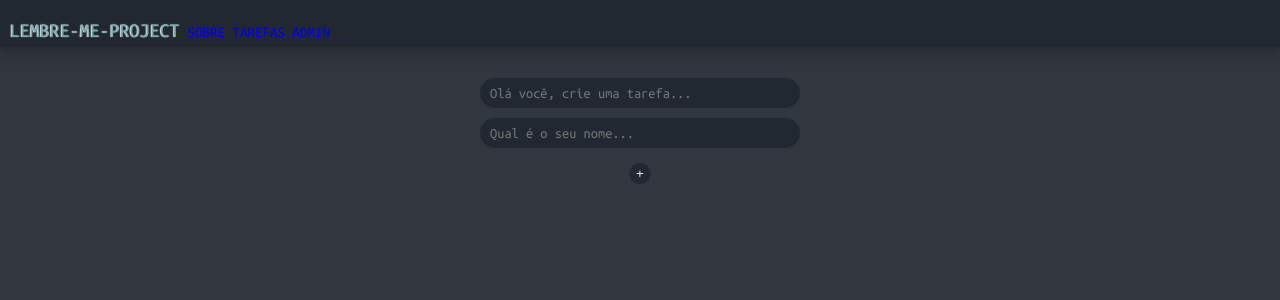
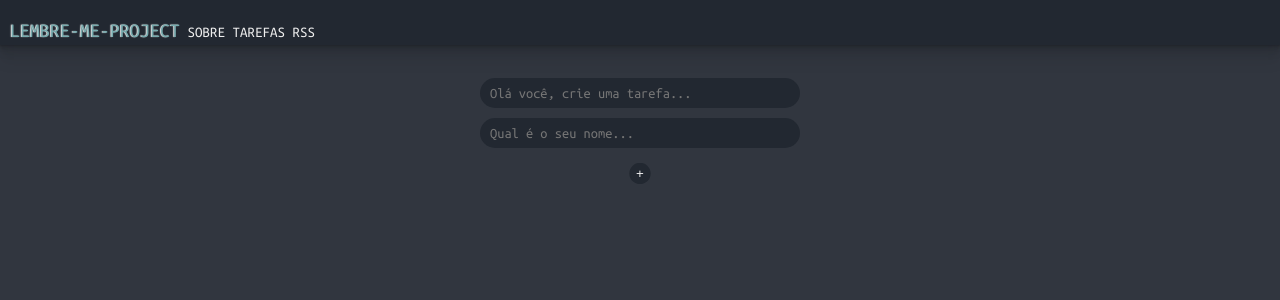
Before and after one commit to paullomarttins/lembre-me, a Flask app: page / in a window 1280 px wide. Shown: the top 300 px of the page. Run offline with Flask 3, Linux system fonts and the light colour scheme; some web fonts are replaced.

Commit message:
Redirecinar index

```diff
--- a/templates/header.html
+++ b/templates/header.html
@@ -4,10 +4,10 @@
 
 <nav>
     <div class="nav" id="nav-header">
-        <a href="{{ url_for('home') }}" class="nav-link">Lembre-me-Project</a>
-        <a href="#">Sobre</a>
-        <a href="/tasks/closed">Tarefas</a>
-        <a href="#">Admin</a>
+        <a href="{{ url_for('index') }}" class="nav-link" title="Home">Lembre-me-Project</a>
+        <a href="#" class="menu-nav" title="Sobre">Sobre</a>
+        <a href="{{ url_for('closed') }}" class="menu-nav" title="Tarefas">Tarefas</a>
+        <a href="#" class="menu-nav" title="RSS">RSS</a>
     </div>
 </nav>
 
```
